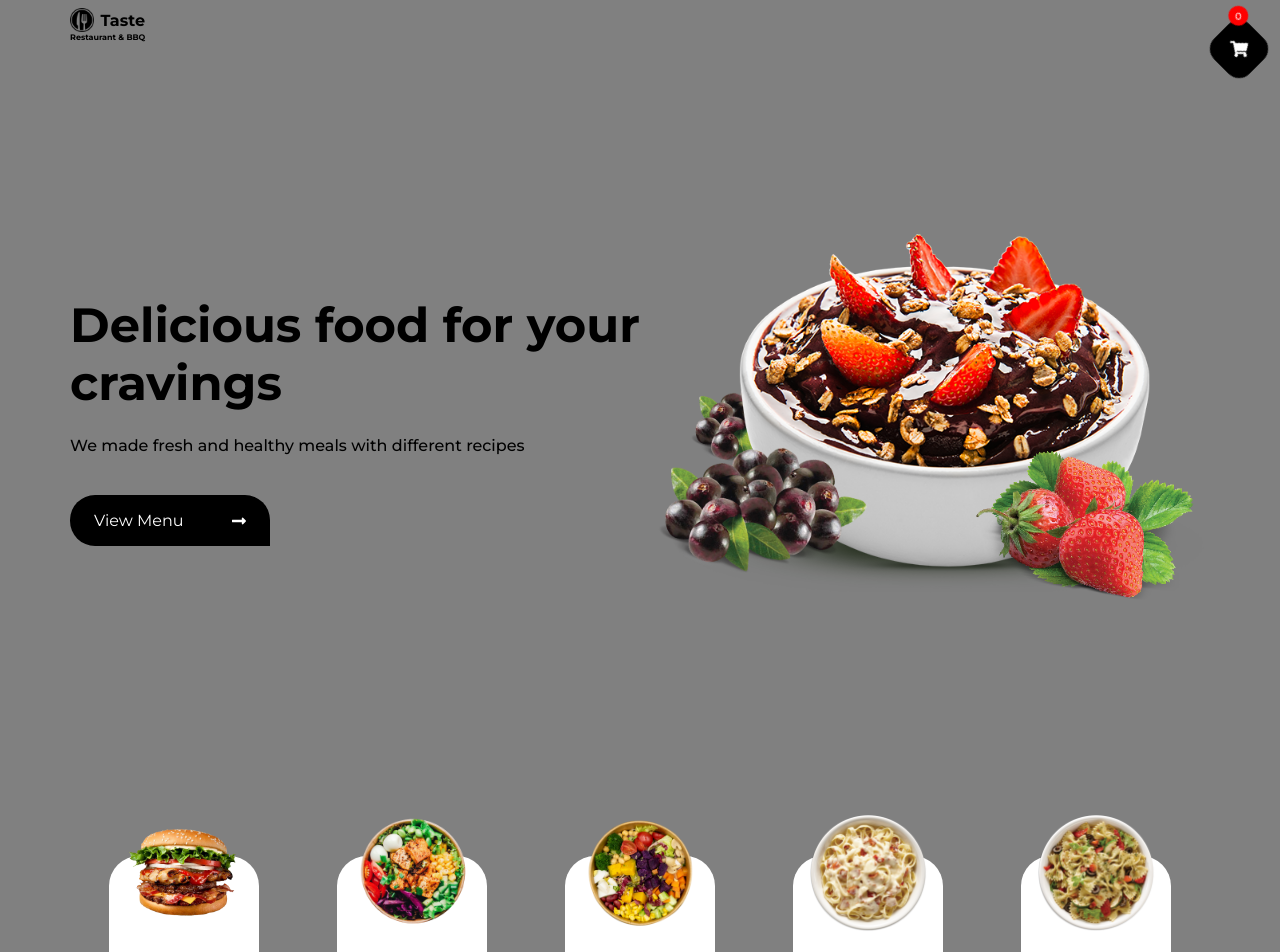
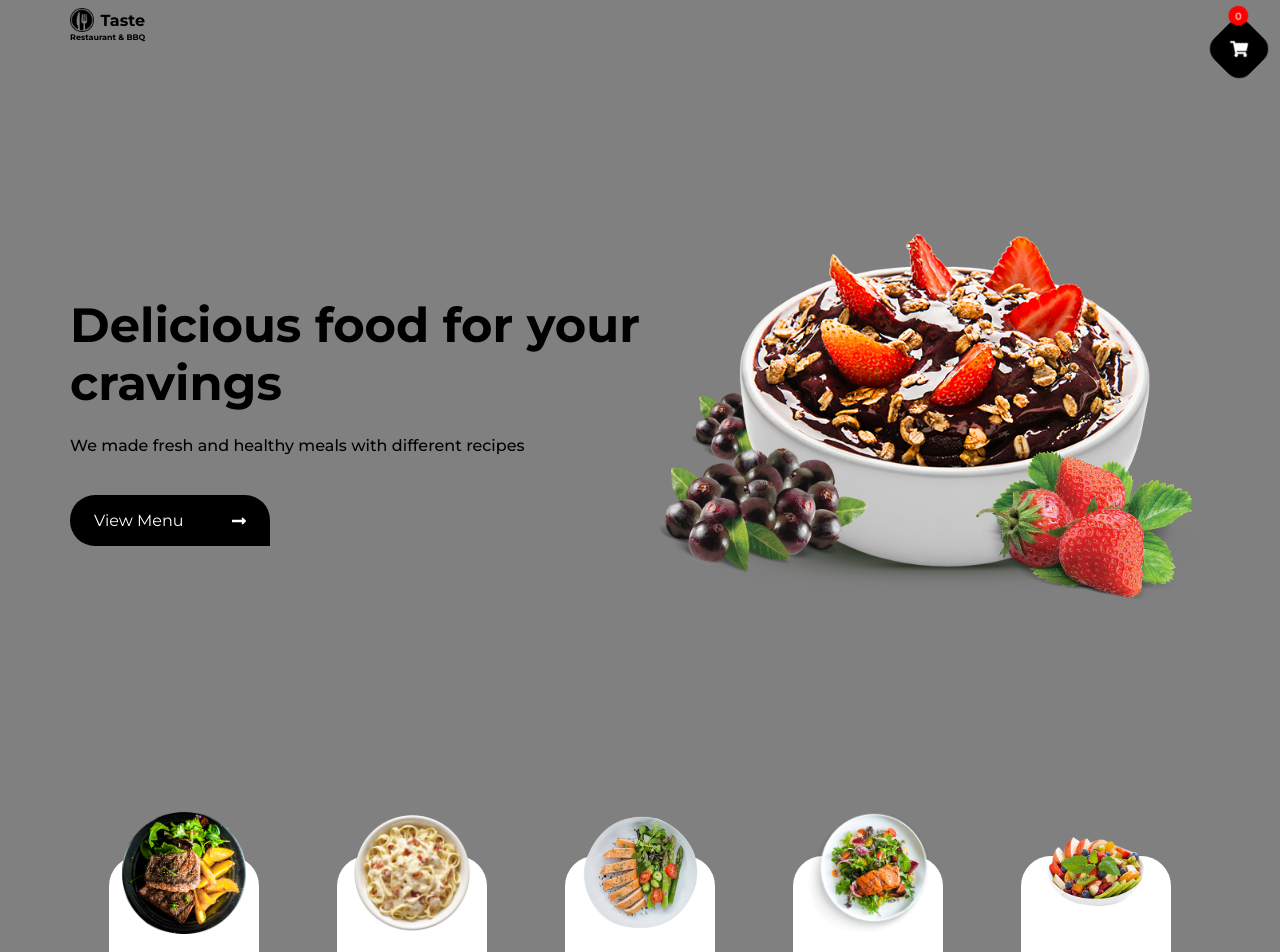
Before and after one commit to Aniks68/ServiceProviders-Frontend-React, a React (Create React App) app: page / in a window 1280 px wide. Shown: the top 952 px of the page. Built offline with nearby package versions, Linux system fonts and the light colour scheme.

Commit message:
successfully shufflign menu display

```diff
--- a/src/pages/Home/index.jsx
+++ b/src/pages/Home/index.jsx
@@ -4,9 +4,12 @@ import Footer from '../../components/common/Footer';
 import Banner from '../../components/Home/Banner';
 import Menu from '../../components/common/Menu';
 import { menuItemsData } from '../../components/common/Menu/data';
+import fisherShuffle from '../../components/common/Menu/Shuffler';
 
 const Home = () => {
   const menuRef = useRef();
+
+  const shuffledData = fisherShuffle(menuItemsData).slice(0, 6);
 
   const handleScrollMenu = () => {
     menuRef.current.scrollIntoView({ behavior: 'smooth' });
@@ -15,7 +18,7 @@ const Home = () => {
   return (
     <div>
       <Banner handleScrollMenu={handleScrollMenu} />
-      <Menu list={menuItemsData} ref={menuRef} />
+      <Menu list={shuffledData} ref={menuRef} />
       <Footer />
       <ButtonCartCount />
     </div>
```
